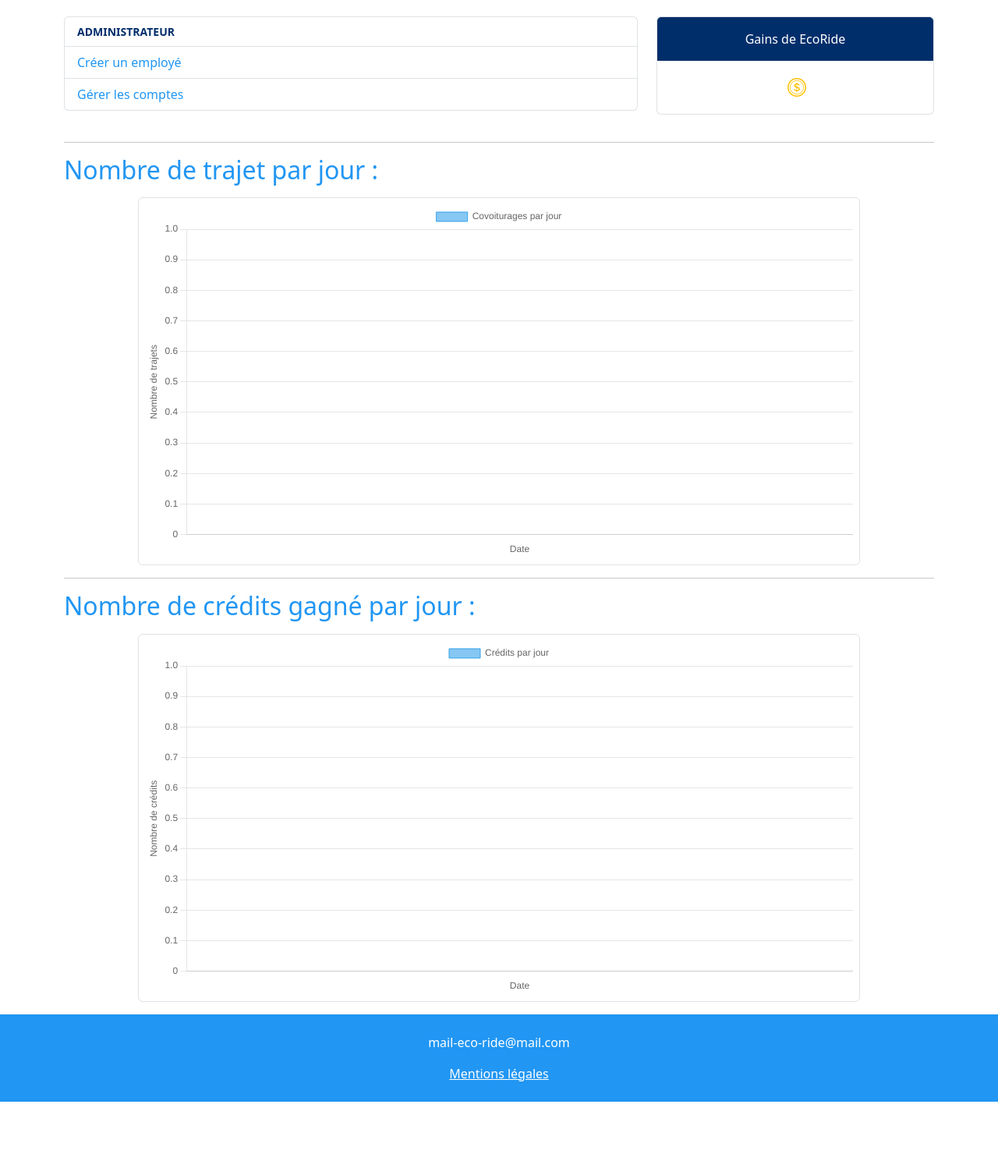
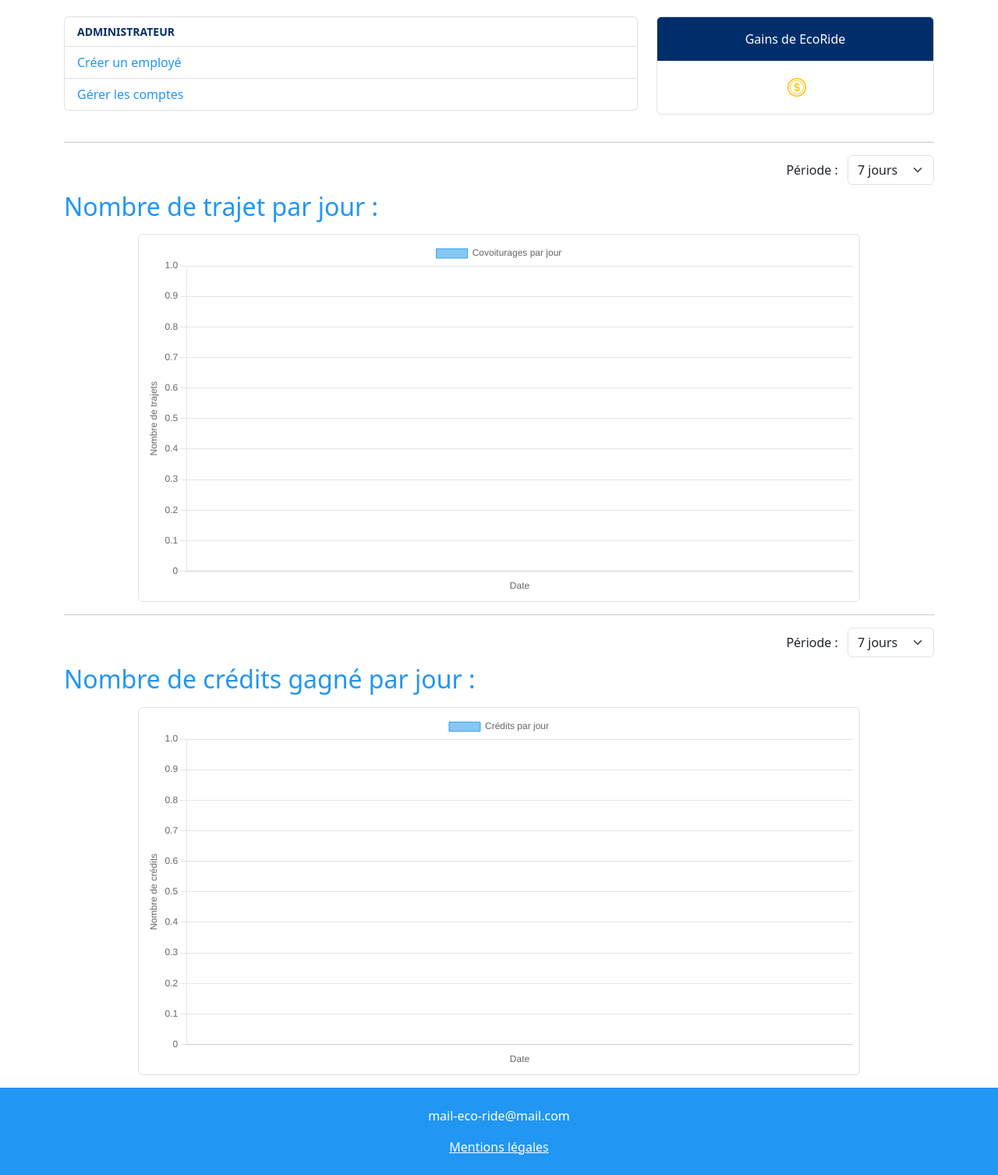
Before and after one commit to enzopcht/ecoride, a Symfony app: template app/templates/dashboard/admin/admin.html.twig in a window 1280 px wide. Shown: the part 134-1641 px from the top of the page at 78% size. Before the commit the page ends 1547 px from the top, so only its background shows below. Run offline with Twig, Linux system fonts and the light colour scheme; the template is opened without the code that fills it, so the values that code supplies are empty; some libraries are stand-ins or nearby versions.

Commit message:
feat(charts-filter):Added the ability to view trips and credits over 7 days, 14 days or 30 days.

```diff
--- a/app/templates/dashboard/admin/admin.html.twig
+++ b/app/templates/dashboard/admin/admin.html.twig
@@ -36,6 +36,14 @@
 
 		<hr>
 		<section class="mb-3">
+			<form method="get" class="mb-2 text-end">
+				<label for="rangeRides" class="form-label me-2">Période :</label>
+				<select name="rangeRides" id="rangeRides" class="form-select d-inline w-auto" onchange="this.form.submit()">
+					<option value="7" {{ app.request.get('rangeRides') == 7 ? 'selected' : '' }}>7 jours</option>
+					<option value="14" {{ app.request.get('rangeRides') == 14 ? 'selected' : '' }}>14 jours</option>
+					<option value="30" {{ app.request.get('rangeRides') == 30 ? 'selected' : '' }}>30 jours</option>
+				</select>
+			</form>
 			<h2 class="text-primary mb-3">Nombre de trajet par jour :</h2>
 			<div class="row justify-content-md-center">
 				<div class="col-12 col-md-10">
@@ -47,6 +55,14 @@
 		</section>
 		<hr>
 		<section class="mb-3">
+			<form method="get" class="mb-2 text-end">
+				<label for="rangeCredits" class="form-label me-2">Période :</label>
+				<select name="rangeCredits" id="rangeCredits" class="form-select d-inline w-auto" onchange="this.form.submit()">
+					<option value="7" {{ app.request.get('rangeCredits') == 7 ? 'selected' : '' }}>7 jours</option>
+					<option value="14" {{ app.request.get('rangeCredits') == 14 ? 'selected' : '' }}>14 jours</option>
+					<option value="30" {{ app.request.get('rangeCredits') == 30 ? 'selected' : '' }}>30 jours</option>
+				</select>
+			</form>
 			<h2 class="text-primary mb-3">Nombre de crédits gagné par jour :</h2>
 			<div class="row justify-content-md-center">
 				<div class="col-12 col-md-10">
```
Also changed, not shown: app/src/Controller/dashboard/AdminDashboardController.php (+6 -2 lines), app/src/Repository/CreditTransactionRepository.php (+8 -10 lines), app/src/Repository/RideRepository.php (+7 -4 lines).
